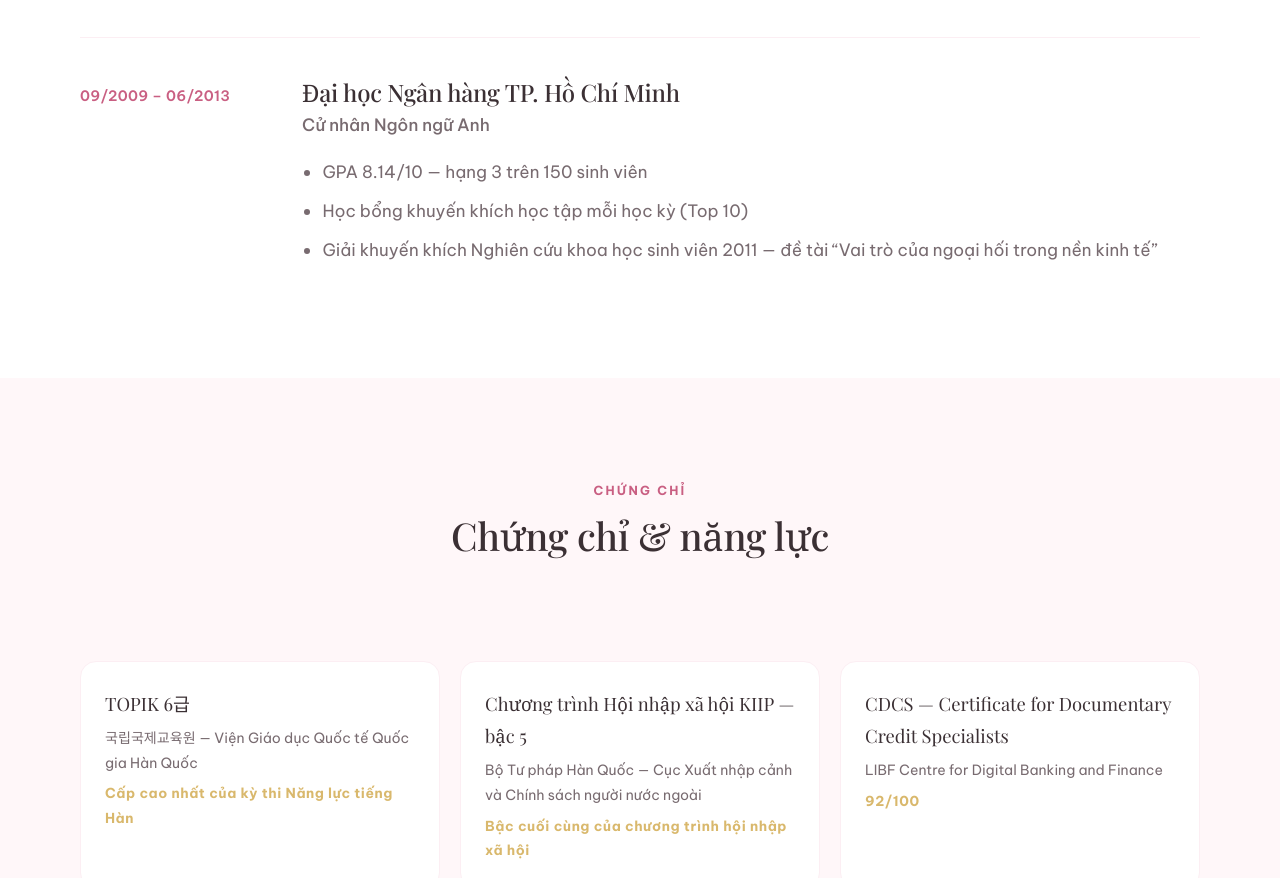
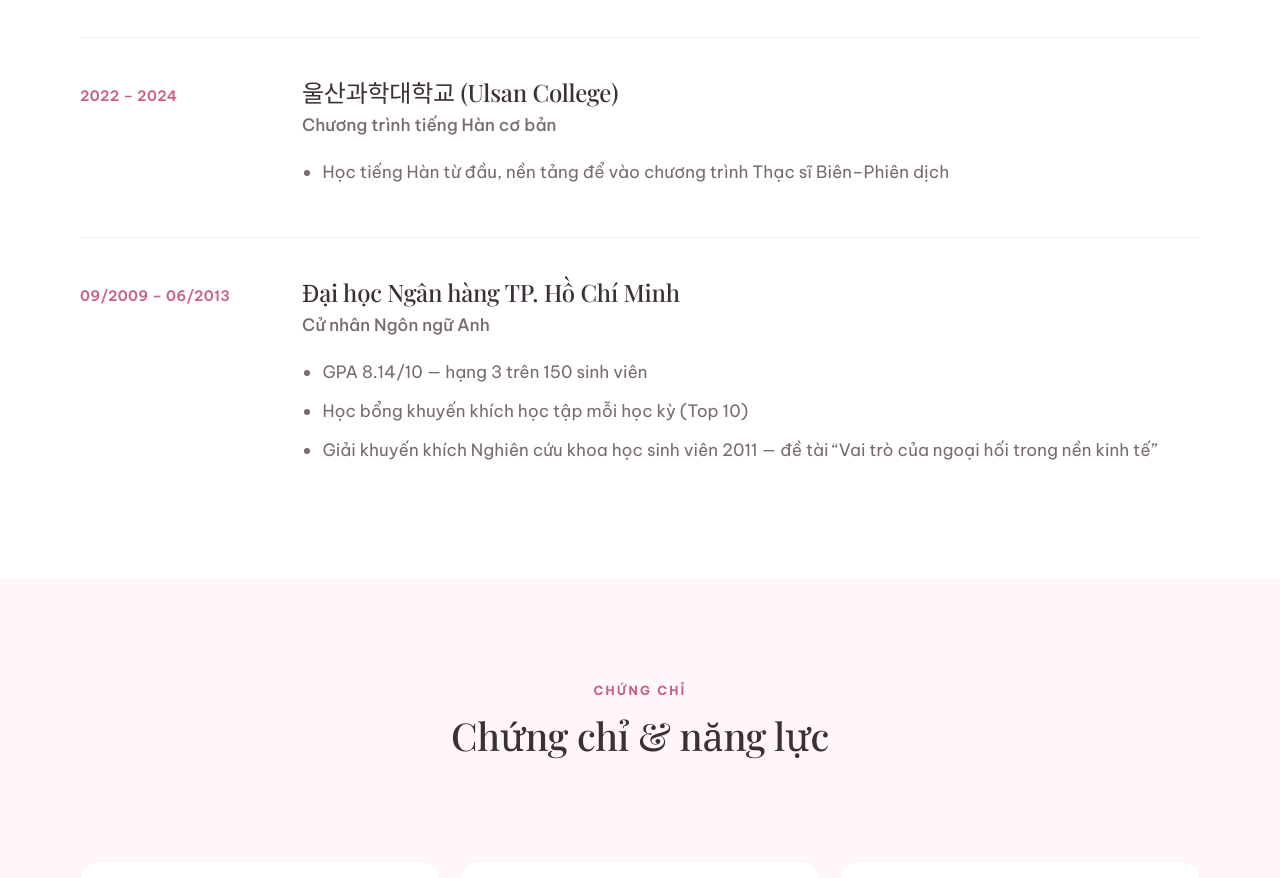
Before and after one commit to nguyetque3005/nguyetque3005.github.io, a plain HTML site: page ho-so.html in a window 1280 px wide. Shown: the part 2776-3654 px from the top of the page. Drawn offline with nearby package versions, Linux system fonts and the light colour scheme; a web font is replaced by a local one.

Commit message:
Cập nhật website — 29/08/2026 23:34

```diff
--- a/ho-so.html
+++ b/ho-so.html
@@ -137,6 +137,15 @@
           </div>
         </article>
         <article class="entry reveal">
+          <div class="entry-period">2022 – 2024</div>
+          <div class="entry-main">
+            <h3 class="entry-org">울산과학대학교 (Ulsan College)</h3>
+            <p class="entry-role">Chương trình tiếng Hàn cơ bản</p>
+            <ul class="entry-bullets"><li>Học tiếng Hàn từ đầu, nền tảng để vào chương trình Thạc sĩ Biên–Phiên dịch</li></ul>
+
+          </div>
+        </article>
+        <article class="entry reveal">
           <div class="entry-period">09/2009 – 06/2013</div>
           <div class="entry-main">
             <h3 class="entry-org">Đại học Ngân hàng TP. Hồ Chí Minh</h3>
--- a/index.html
+++ b/index.html
@@ -27,7 +27,7 @@
 
 <link rel="stylesheet" href="/style.css">
 <script>document.documentElement.classList.add('js');</script>
-<script type="application/ld+json">{"@context":"https://schema.org","@type":"Person","name":"Nguyễn Hồng Nguyệt Quế","alternateName":"Queenie","jobTitle":"Thạc sĩ Biên–Phiên dịch Hàn–Việt","email":"mailto:nguyetque3005@gmail.com","url":"https://nguyetque3005.github.io","image":"https://nguyetque3005.github.io/assets/logo.jpeg","knowsLanguage":["Tiếng Việt","Tiếng Hàn","Tiếng Anh"],"alumniOf":[{"@type":"EducationalOrganization","name":"국제언어대학원대학교 (International Graduate School of Languages)"},{"@type":"EducationalOrganization","name":"Đại học Ngân hàng TP. Hồ Chí Minh"}],"worksFor":{"@type":"Organization","name":"Tiếng Hàn cùng Queenie"}}</script>
+<script type="application/ld+json">{"@context":"https://schema.org","@type":"Person","name":"Nguyễn Hồng Nguyệt Quế","alternateName":"Queenie","jobTitle":"Thạc sĩ Biên–Phiên dịch Hàn–Việt","email":"mailto:nguyetque3005@gmail.com","url":"https://nguyetque3005.github.io","image":"https://nguyetque3005.github.io/assets/logo.jpeg","knowsLanguage":["Tiếng Việt","Tiếng Hàn","Tiếng Anh"],"alumniOf":[{"@type":"EducationalOrganization","name":"국제언어대학원대학교 (International Graduate School of Languages)"},{"@type":"EducationalOrganization","name":"울산과학대학교 (Ulsan College)"},{"@type":"EducationalOrganization","name":"Đại học Ngân hàng TP. Hồ Chí Minh"}],"worksFor":{"@type":"Organization","name":"Tiếng Hàn cùng Queenie"}}</script>
 </head>
 <body class="page-home">
 
@@ -100,12 +100,12 @@
           </div>
           <div class="chapter-media is-stacked">
             <figure class="photo chapter-photo">
+            <img src="/assets/di-day-tieng-anh.jpeg" alt="Queenie ngồi bên bàn học, chấm bài trong một buổi dạy tiếng Anh" loading="lazy" data-fallback="Queenie ngồi bên bàn học, chấm bài trong một buổi dạy tiếng Anh">
+            <figcaption>Đi dạy tiếng Anh</figcaption>
+          </figure>
+            <figure class="photo chapter-photo">
             <img src="/assets/hinh-tot-nghiep-dh.jpeg" alt="Queenie trong lễ tốt nghiệp Đại học Ngân hàng TP.HCM, cầm bằng tốt nghiệp và bó hoa" loading="lazy" data-fallback="Queenie trong lễ tốt nghiệp Đại học Ngân hàng TP.HCM, cầm bằng tốt nghiệp và bó hoa">
             <figcaption>Tốt nghiệp Đại học Ngân hàng TP.HCM, 2013</figcaption>
-          </figure>
-            <figure class="photo chapter-photo">
-            <img src="/assets/di-day-tieng-anh.jpeg" alt="Queenie ngồi bên bàn học, chấm bài trong một buổi dạy tiếng Anh" loading="lazy" data-fallback="Queenie ngồi bên bàn học, chấm bài trong một buổi dạy tiếng Anh">
-            <figcaption>Đi dạy tiếng Anh</figcaption>
           </figure>
           </div>
         </article>
@@ -178,10 +178,10 @@
         </article>
         <article class="chapter is-right no-photo reveal">
           <div class="chapter-text">
-            <p class="chapter-year">2022</p>
-            <h3 class="chapter-title">Nghỉ HSBC, bắt đầu học tiếng Hàn từ đầu</h3>
+            <p class="chapter-year">2022 — 2024</p>
+            <h3 class="chapter-title">Nghỉ HSBC, sang Hàn học tiếng Hàn từ đầu</h3>
             <div class="chapter-body">
-              <p>Tháng 9/2022 mình nghỉ HSBC. Mình học bảng chữ 한글 từ con số không, khi đã đi làm mười năm và chưa từng dùng thứ tiếng này.</p>
+              <p>Tháng 9/2022 mình nghỉ HSBC và sang Hàn Quốc. Mình học chương trình tiếng Hàn cơ bản tại 울산과학대학교, bắt đầu từ bảng chữ 한글, khi đã đi làm mười năm và chưa từng dùng thứ tiếng này.</p>
             </div>
 
           </div>
```
